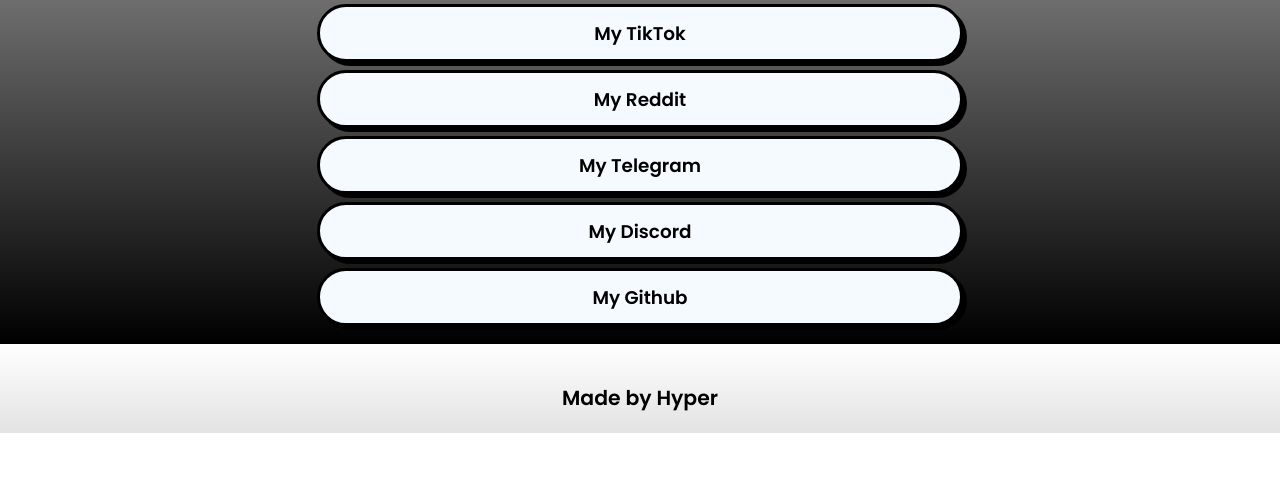
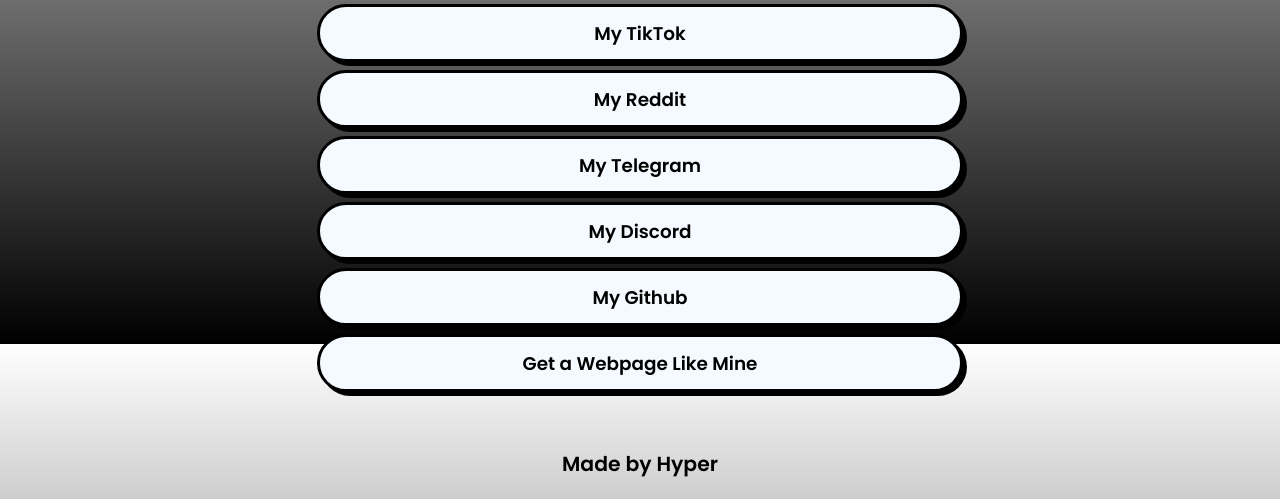
Before and after one commit to hypr-linktr/-, a plain HTML site: page index.html in a window 1280 px wide. Shown: the part 456-955 px from the top of the page. Before the commit the page ends 889 px from the top, so only its background shows below. Drawn offline with Linux system fonts and the light colour scheme.

Commit message:
Added another link
I added another link in index.html

```diff
--- a/index.html
+++ b/index.html
@@ -43,6 +43,9 @@
             <div class="link-item">
                 <a href="https://github.com/hyper096">My Github</a>
             </div>
+            <div class="link-item">
+                <a href="https://github.com/hyper096/A-very-simple-Linktree-Webpage">Get a Webpage Like Mine</a>
+            </div>
         </section>
 
     <footer>
```
